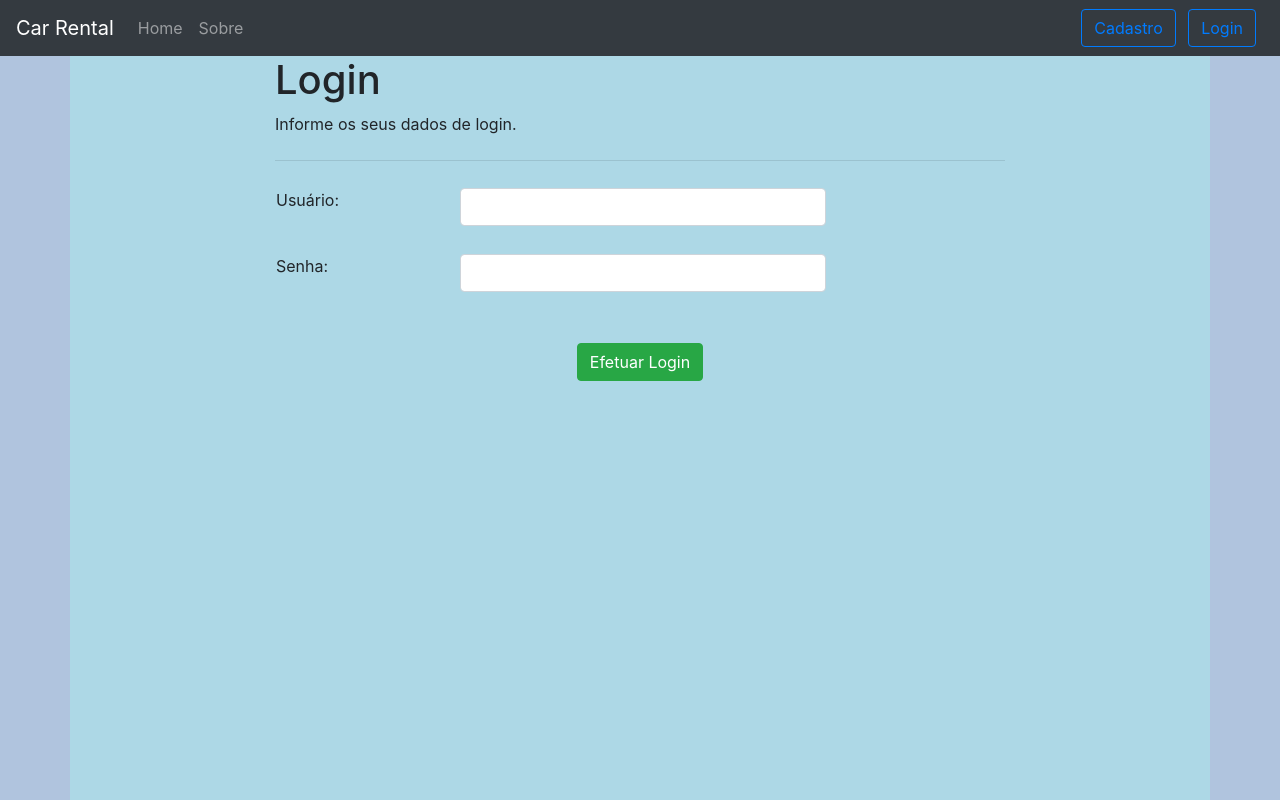
After one commit to Maxteralex/INF1407, a Django app: page /accounts/login/ in a window 1280 px wide. The commit adds this page. Run offline with Django 3.2, Linux system fonts and the light colour scheme; some libraries are stand-ins or nearby versions.

Commit message:
adição de login/logout e alert messages

```diff
--- a/CarRental/CarRental/auth/forms.py
+++ b/CarRental/CarRental/auth/forms.py
@@ -1,5 +1,6 @@
 from django.core.exceptions import ValidationError
 from django import forms
+from django.contrib.auth.forms import AuthenticationForm
 from django.contrib.auth.models import User
 from django.contrib.auth.password_validation import validate_password
 from django.core.validators import RegexValidator
@@ -39,3 +40,12 @@ class CreateUserForm(forms.Form):
 
         if pass1 is not None and pass1 != pass2:
             self.add_error('password2', 'As senhas não correspondem.')
+
+class UserLoginForm(AuthenticationForm):
+    def __init__(self, *args, **kwargs):
+        super(UserLoginForm, self).__init__(*args, **kwargs)
+        self.fields['username'].label = 'Usuário'
+        self.fields['password'].label = 'Senha'
+
+    username = forms.CharField(widget=forms.TextInput(attrs={'class': 'form-control'}))
+    password = forms.CharField(widget=forms.PasswordInput(attrs={'class': 'form-control'}))
--- a/CarRental/CarRental/auth/views.py
+++ b/CarRental/CarRental/auth/views.py
@@ -1,5 +1,8 @@
 from django.contrib.auth.models import User
-from django.shortcuts import render, redirect
+from django.contrib.auth import views
+from django.contrib.messages.views import SuccessMessageMixin
+from django.contrib import messages
+from django.shortcuts import render, redirect, reverse
 from django.views.generic.base import View
 from CarRental.auth.forms import CreateUserForm
 
@@ -32,3 +35,16 @@ class RegisterView(View):
             'form': form
         }
         return render(request, 'auth/register.html', context)
+
+class UserLoginView(SuccessMessageMixin, views.LoginView):
+    def get_success_url(self):
+        return reverse('home')
+
+    def get_success_message(self, cleaned_data):
+        return 'Bem-vindo ao Car Rental, {}!'.format(self.request.user.first_name if self.request.user.first_name else self.request.user)
+
+class UserLogoutView(views.LogoutView):
+    def dispatch(self, request, *args, **kwargs):
+        response = super().dispatch(request, *args, **kwargs)
+        messages.add_message(request, messages.SUCCESS, 'Você efetuou logout. Volte sempre!')
+        return response
--- a/CarRental/CarRental/urls.py
+++ b/CarRental/CarRental/urls.py
@@ -16,10 +16,11 @@ Including another URLconf
 from django.conf import settings
 from django.conf.urls.static import static
 from django.contrib import admin
-from django.urls import path, include
+from django.urls import path, include, reverse_lazy
 
 from CarRental import views
 from CarRental.auth import views as auth_views
+from CarRental.auth.forms import UserLoginForm
 
 
 admin.site.site_title = 'Car Rental'
@@ -30,7 +31,8 @@ urlpatterns = [
     path('', views.homepage, name='home'),
     path('about/', views.about, name='about'),
     path('accounts/register/', auth_views.RegisterView.as_view(), name='register'),
-
+    path('accounts/login/', auth_views.UserLoginView.as_view(template_name='auth/login.html', redirect_authenticated_user=True, authentication_form=UserLoginForm), name='login'),
+    path('accounts/logout/', auth_views.UserLogoutView.as_view(next_page=reverse_lazy('home')), name='logout'),
 ]
 
 urlpatterns += static(settings.STATIC_URL, document_root=settings.STATIC_ROOT)
--- /dev/null
+++ b/CarRental/templates/auth/login.html
@@ -0,0 +1,52 @@
+{% extends 'base.html' %}
+
+{% block title %}Login{% endblock %}
+
+{% block content %}
+    <h1>Login</h1>
+    <p>Informe os seus dados de login.</p>
+    <hr class="my-4">
+    <form method="POST">
+        {% csrf_token %}
+        <table>
+            <thead>
+                <tr>
+                    <td class='w-25'></td>
+                    <td class='w-50'></td>
+                </tr>
+            </thead>
+            {% for field in form %}
+                <tr valign="top">
+                    <td>
+                        {{ field.label_tag }}
+                        {% if field.help_text %}
+                            <span><i class="fa fa-question-circle" data-toggle="tooltip" data-placement="top" title="{% for text in field.help_text.splitlines %} {{text}} {% endfor %}" aria-hidden="true"></i></span>
+                        {% endif %}
+                    </td>
+                    <td>
+                        {{ field }}
+                    </td>
+                </tr>
+                {% if field.errors %}
+                    <tr>
+                        <td colspan="2">
+                            <div class="alert alert-danger alert-dismissable" role="alert">
+                                <button type="button" class="close" data-dismiss="alert" aria-label="X">
+                                    <span aria-hidden="true">&times;</span>
+                                </button>
+                                {% for error in field.errors %}
+                                    {{ error }}<br/>
+                                {% endfor %}
+                            </div>
+                        </td>
+                    </tr>
+                {% endif %}
+                <tr><td colspan="2">&nbsp;</td></tr>
+            {% endfor %}
+        </table>
+        <br/>
+        <div class="row justify-content-lg-center">
+            <input class="btn btn-success" type="submit" value='Efetuar Login'>
+        </div>
+    </form>
+{% endblock %}
--- a/CarRental/templates/base.html
+++ b/CarRental/templates/base.html
@@ -31,14 +31,46 @@
 						<a class="nav-link" href="{% url 'about' %}">Sobre</a>
 					</li>
 				</ul>
-                <a href="{% url 'register' %}" class="btn btn-outline-primary mr-sm-2">Cadastro</a>&nbsp;
-                <a href="{# url 'login' #}" class="btn btn-outline-primary mr-sm-2">Login</a>
+				{% if user.is_authenticated %}
+					<ul class="navbar-nav mr-sm-2">
+						<li class="nav-item dropdown">
+							<a class="nav-link dropdown-toggle" id="navbar-dropdown" href="#" role="button" data-toggle="dropdown" aria-haspopup="true" aria-expanded="false">
+								<i class="fas fa-user"></i>
+
+								Olá, <strong>{% firstof user.first_name user.username %}</strong>!
+
+							</a>
+							<div class="dropdown-menu dropdown-menu-right">
+								<a href="{% url 'logout' %}" class="dropdown-item"><i class="fas fa-sign-out-alt"></i> Logout</a>
+								{% if user.is_staff %}
+								<div class="dropdown-divider"></div>
+								<a href="{% url 'admin:index' %}" class="dropdown-item"><i class="fas fa-user-cog"></i> Admin</a>
+								{% endif %}
+							</div>
+						</li>
+					</ul>
+				{% else %}
+					<a href="{% url 'register' %}" class="btn btn-outline-primary mr-sm-2">Cadastro</a>&nbsp;
+					<a href="{% url 'login' %}" class="btn btn-outline-primary mr-sm-2">Login</a>
+				{% endif %}
 			</div>
         </nav>
 
         <div class="container-xl main-container">
 			<div class="row main-row">
                 <div class="col-lg-8 offset-lg-2 main-content">
+                    {% if messages %}
+                        <ul class="messages">
+                            {% for message in messages %}
+                                <div class="alert {{ message.tags }} alert-dismissable" role="alert">
+                                    <button type="button" class="close" data-dismiss="alert" aria-label="X">
+                                        <span aria-hidden="true">&times;</span>
+                                    </button>
+                                    {{ message }}
+                                </div>
+                            {% endfor %}
+                        </ul>
+                    {% endif %}
 				    {% block content %}{% endblock %}
 				</div>
 			</div>
```
Also changed, not shown: CarRental/CarRental/settings.py (+14 -0 lines).
